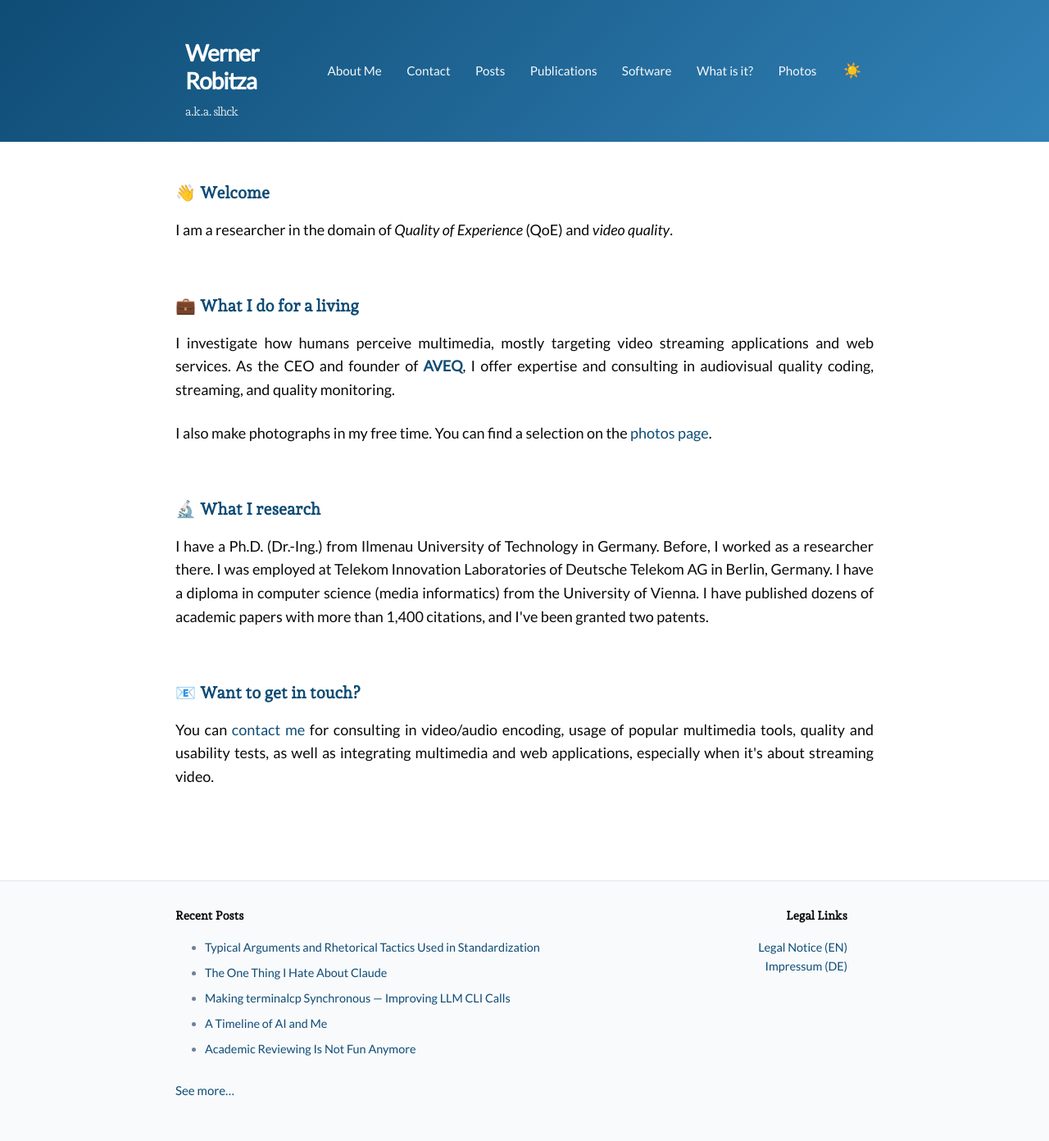
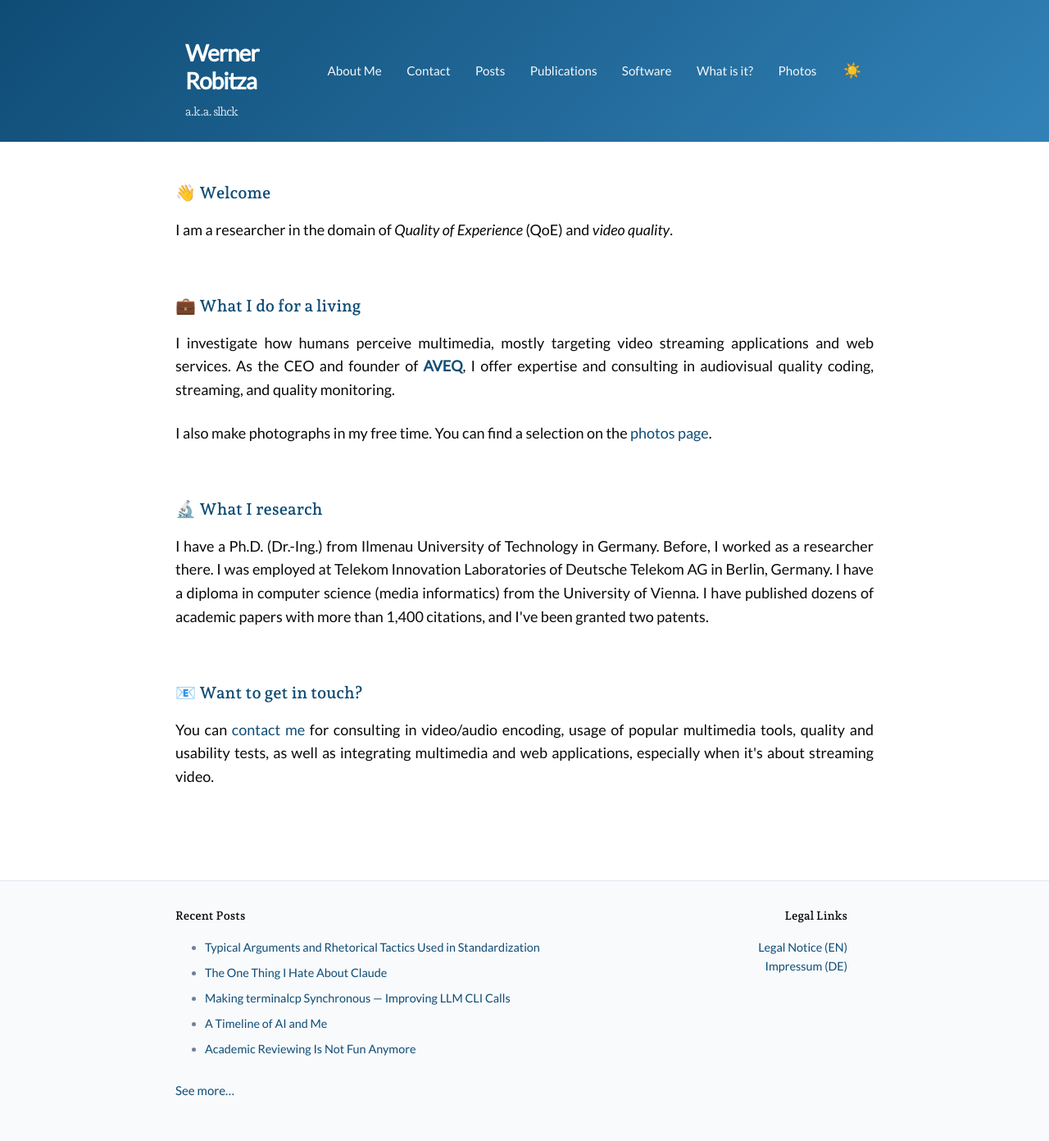
Before and after one commit to slhck/slhck.github.io, a Jekyll site: the page built from index.md, in a window 1280 px wide. Shown: the whole page at 82% size. Built offline with Jekyll 4.4.1, drawn with Linux system fonts in a browser that asks for light colours.

Commit message:
fix(fonts): add real Andada Pro semibold/bold faces
Headings use font-weight 600, but only the 400 Andada Pro face was
declared, so browsers synthesized bold. The faux-bold algorithm made
the 'z' glyph's strokes self-overlap into a hollow outline. Add real
600/700 faces (normal + italic) plus a preload for the semibold, so
headings use drawn glyphs instead of synthetic bold.

Co-Authored-By: Claude Opus 4.8 <noreply@anthropic.com>

```diff
--- a/_includes/head.html
+++ b/_includes/head.html
@@ -13,6 +13,7 @@
 
   <link rel="preload" href="/assets/webfonts/andada-pro-v20-latin-italic.woff2" as="font" type="font/woff2" crossorigin>
   <link rel="preload" href="/assets/webfonts/andada-pro-v20-latin-regular.woff2" as="font" type="font/woff2" crossorigin>
+  <link rel="preload" href="/assets/webfonts/andada-pro-v24-latin-600.woff2" as="font" type="font/woff2" crossorigin>
   <link rel="preload" href="/assets/webfonts/fa-brands-400.woff2" as="font" type="font/woff2" crossorigin>
   <link rel="preload" href="/assets/webfonts/fa-solid-900.woff2" as="font" type="font/woff2" crossorigin>
   <link rel="preload" href="/assets/webfonts/lato-v23-latin-italic.woff2" as="font" type="font/woff2" crossorigin>
--- a/assets/main.scss
+++ b/assets/main.scss
@@ -659,6 +659,46 @@ button:focus {
         url('webfonts/andada-pro-v20-latin-italic.woff') format('woff');
 }
 
+/* andada-pro-600 (semibold) - latin */
+@font-face {
+    font-display: swap;
+    font-family: 'Andada Pro';
+    font-style: normal;
+    font-weight: 600;
+    src: url('webfonts/andada-pro-v24-latin-600.woff2') format('woff2'),
+        url('webfonts/andada-pro-v24-latin-600.woff') format('woff');
+}
+
+/* andada-pro-600italic (semibold italic) - latin */
+@font-face {
+    font-display: swap;
+    font-family: 'Andada Pro';
+    font-style: italic;
+    font-weight: 600;
+    src: url('webfonts/andada-pro-v24-latin-600italic.woff2') format('woff2'),
+        url('webfonts/andada-pro-v24-latin-600italic.woff') format('woff');
+}
+
+/* andada-pro-700 (bold) - latin */
+@font-face {
+    font-display: swap;
+    font-family: 'Andada Pro';
+    font-style: normal;
+    font-weight: 700;
+    src: url('webfonts/andada-pro-v24-latin-700.woff2') format('woff2'),
+        url('webfonts/andada-pro-v24-latin-700.woff') format('woff');
+}
+
+/* andada-pro-700italic (bold italic) - latin */
+@font-face {
+    font-display: swap;
+    font-family: 'Andada Pro';
+    font-style: italic;
+    font-weight: 700;
+    src: url('webfonts/andada-pro-v24-latin-700italic.woff2') format('woff2'),
+        url('webfonts/andada-pro-v24-latin-700italic.woff') format('woff');
+}
+
 // Software page grid layout
 .software-grid {
     display: grid;
```
Also changed, not shown: assets/webfonts/andada-pro-v24-latin-600.woff (added), assets/webfonts/andada-pro-v24-latin-600.woff2 (added), assets/webfonts/andada-pro-v24-latin-600italic.woff (added), assets/webfonts/andada-pro-v24-latin-600italic.woff2 (added), assets/webfonts/andada-pro-v24-latin-700.woff (added), assets/webfonts/andada-pro-v24-latin-700.woff2 (added), assets/webfonts/andada-pro-v24-latin-700italic.woff (added), assets/webfonts/andada-pro-v24-latin-700italic.woff2 (added).
